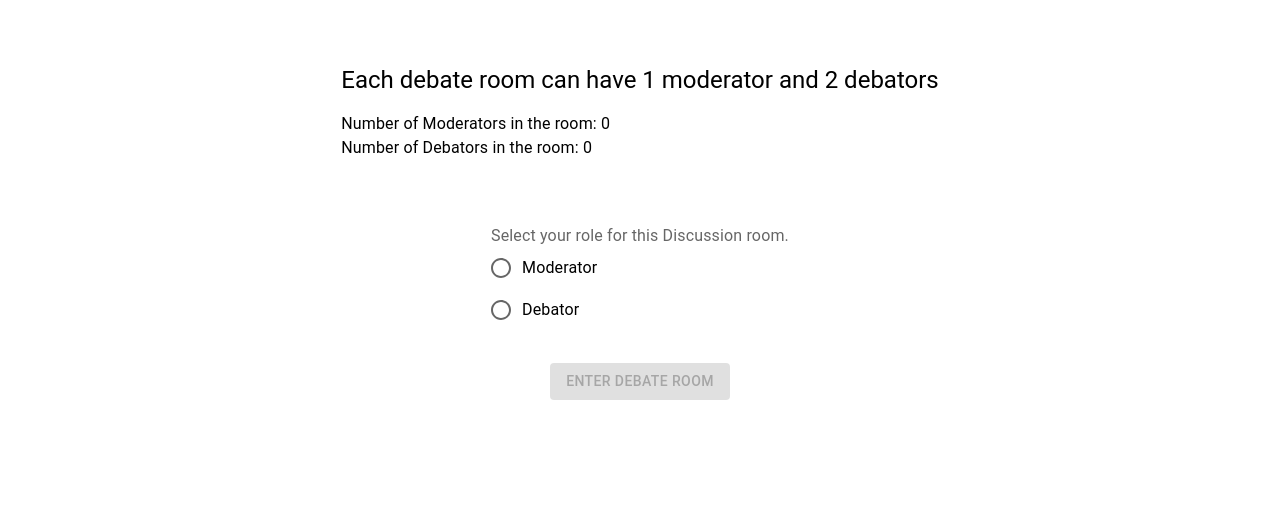
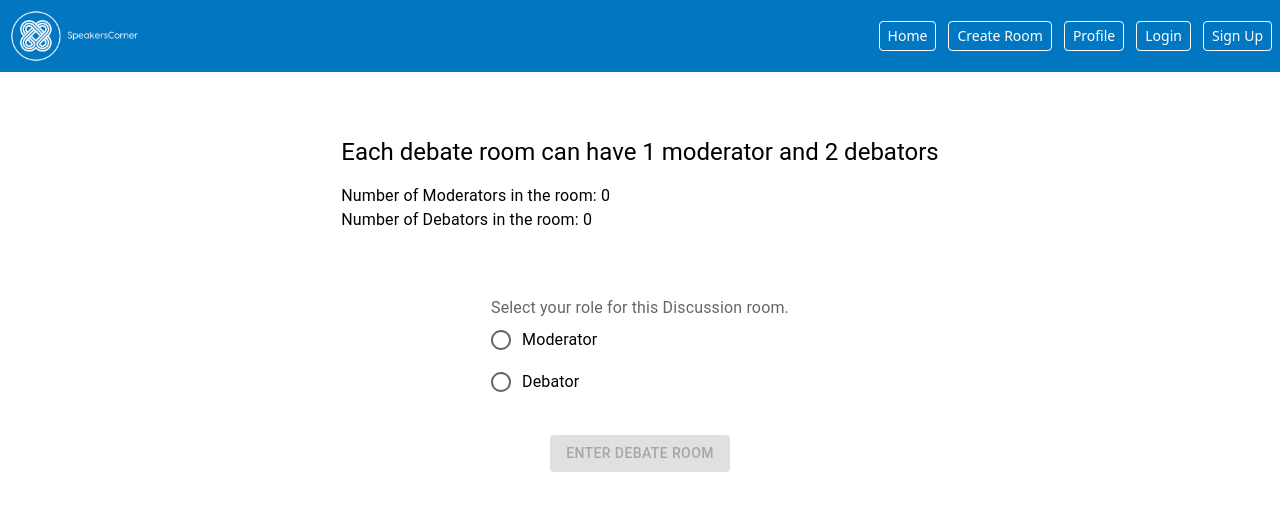
Before and after one commit to LaunchUpCorp/Speakers-corner, a React (Create React App) app in the folder client/: page /role-assignment in a window 1280 px wide. Shown: the top 510 px of the page. Built offline with nearby package versions, Linux system fonts and the light colour scheme.

Commit message:
chore: include Header in RoleAssignmentPage

```diff
--- a/client/src/pages/RoleAssignmentPage/index.tsx
+++ b/client/src/pages/RoleAssignmentPage/index.tsx
@@ -1,5 +1,6 @@
 import { Button, FormControl, FormControlLabel, FormLabel, Radio, RadioGroup, Typography } from '@mui/material'
 import React, { useState } from 'react'
+import Header from '../../components/Header';
 
 const RoleAssignmentPage = () => {
 
@@ -12,11 +13,13 @@ const RoleAssignmentPage = () => {
         // TODO: navigate to the appropriate debate room. This also requires checks for number of moderators & debators in the room now
     }
 
-    const onUserRoleSelected = (event: React.ChangeEvent<HTMLInputElement>)=> {
+    const onUserRoleSelected = (event: React.ChangeEvent<HTMLInputElement>) => {
         setSelectedUserRole(event.target.value)
     }
 
     return (
+        <div>
+            <Header/>
             <div className='m-8 grid justify-items-center'>
 
                 <div className='my-8'>
@@ -39,8 +42,10 @@ const RoleAssignmentPage = () => {
                 </div>
 
 
-            <Button variant='contained' disabled={!selectedUserRole} onClick={()=>onEnterRoomButtonClicked()}>Enter Debate Room</Button>
+                <Button variant='contained' disabled={!selectedUserRole} onClick={() => onEnterRoomButtonClicked()}>Enter Debate Room</Button>
             </div>
+        </div>
+
     )
 }
 
```
Lines whose indentation alone changed are shown as unchanged.
